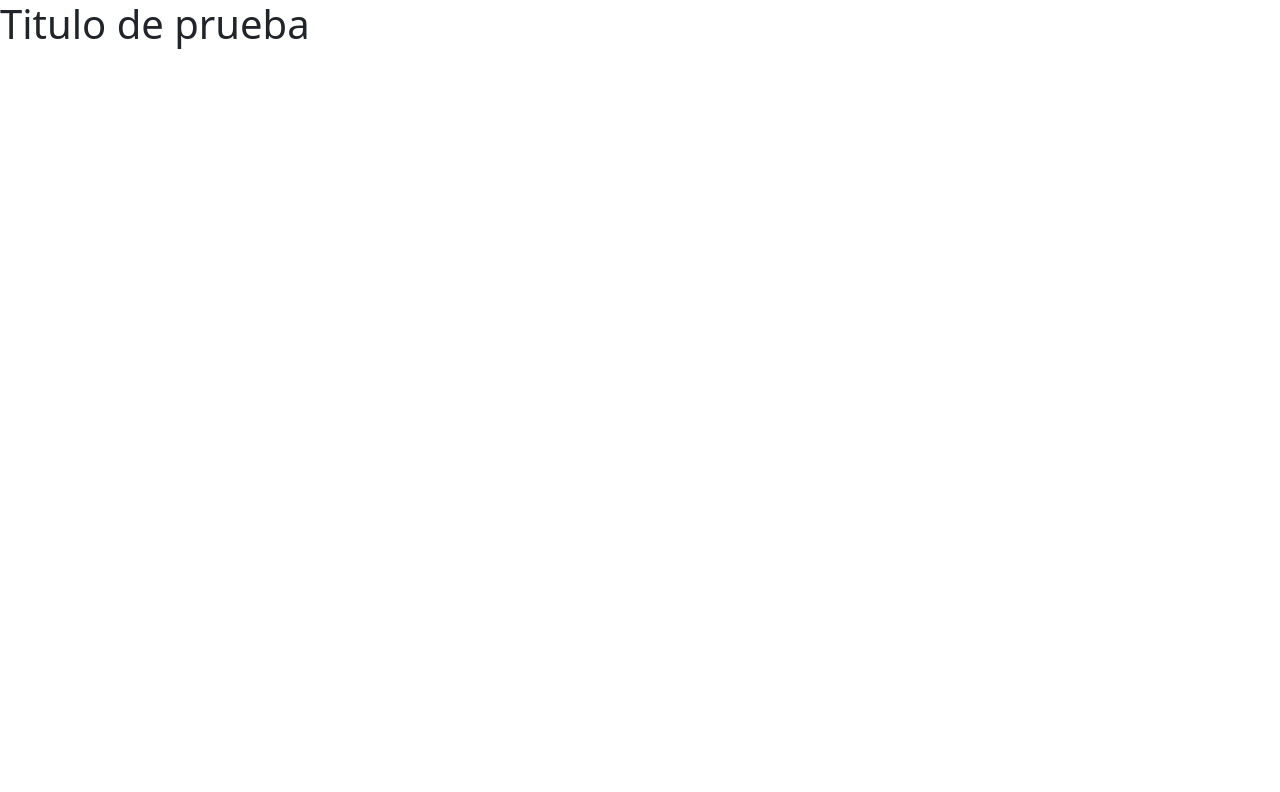
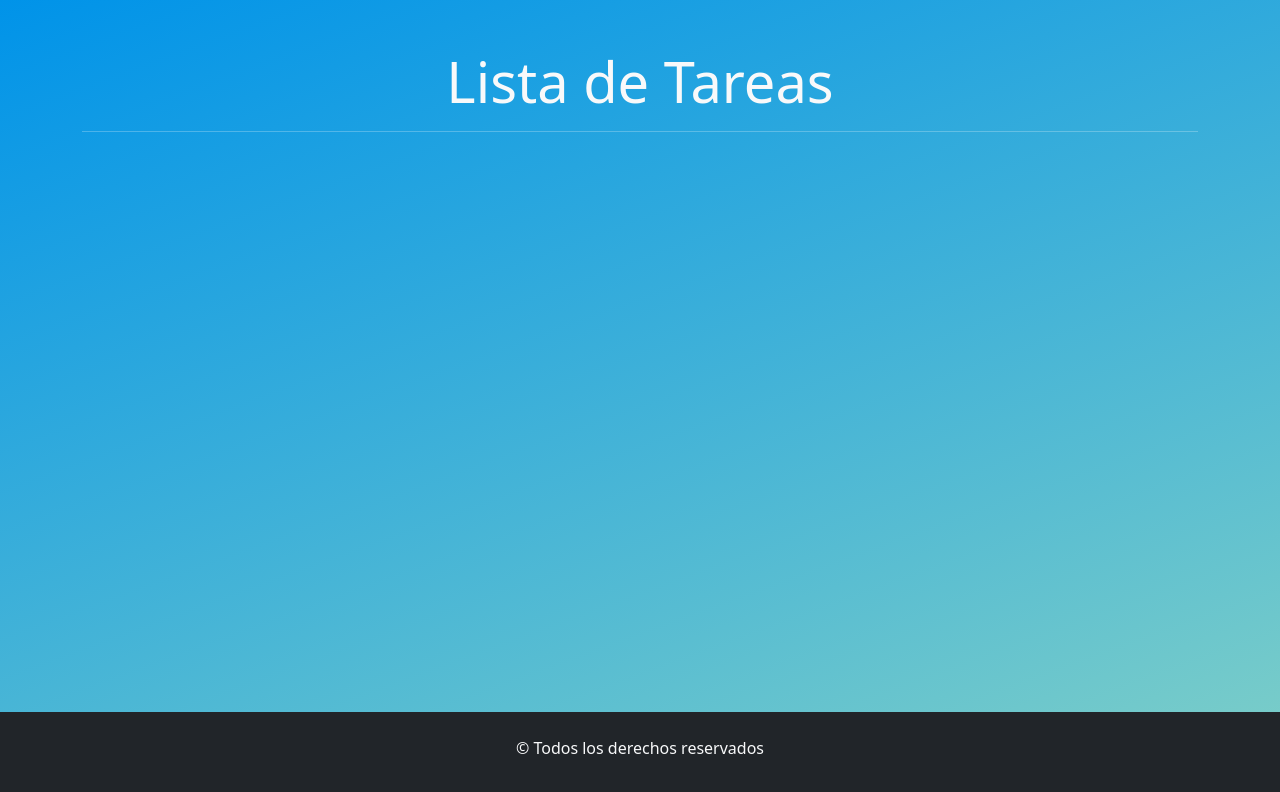
Before and after one commit to Juliancito1/ReactEj4, a React (Vite) app: page / in a window 1280 px wide. Shown: the top 792 px of the page. Built offline with nearby package versions, Linux system fonts and the light colour scheme.

Commit message:
agregue el maquetado de app

```diff
--- a/src/App.css
+++ b/src/App.css
@@ -0,0 +1,12 @@
+#root{
+  min-height: 100vh;
+  display: flex;
+  flex-direction: column;
+  background-color: #0093E9;
+  background-image: linear-gradient(160deg, #0093E9 0%, #80D0C7 100%);
+
+}
+
+.mainPage{
+  flex-grow: 1;
+}
--- a/src/App.jsx
+++ b/src/App.jsx
@@ -1,3 +1,4 @@
+import { Container } from 'react-bootstrap'
 import './App.css'
 import 'bootstrap/dist/css/bootstrap.min.css'
 
@@ -5,7 +6,14 @@
 
   return (
     <>
-      <h1>Titulo de prueba</h1>
+    <Container className='my-5 mainPage'>
+      <h1 className='display-4 text-center text-light'>Lista de Tareas</h1>
+      <hr className='text-light'/>
+      {/* aqui agrego el formulario*/}
+    </Container>
+    <footer className='bg-dark text-light py-4 text-center'>
+      <p>&copy; Todos los derechos reservados</p>
+    </footer>
     </>
   )
 }
```
